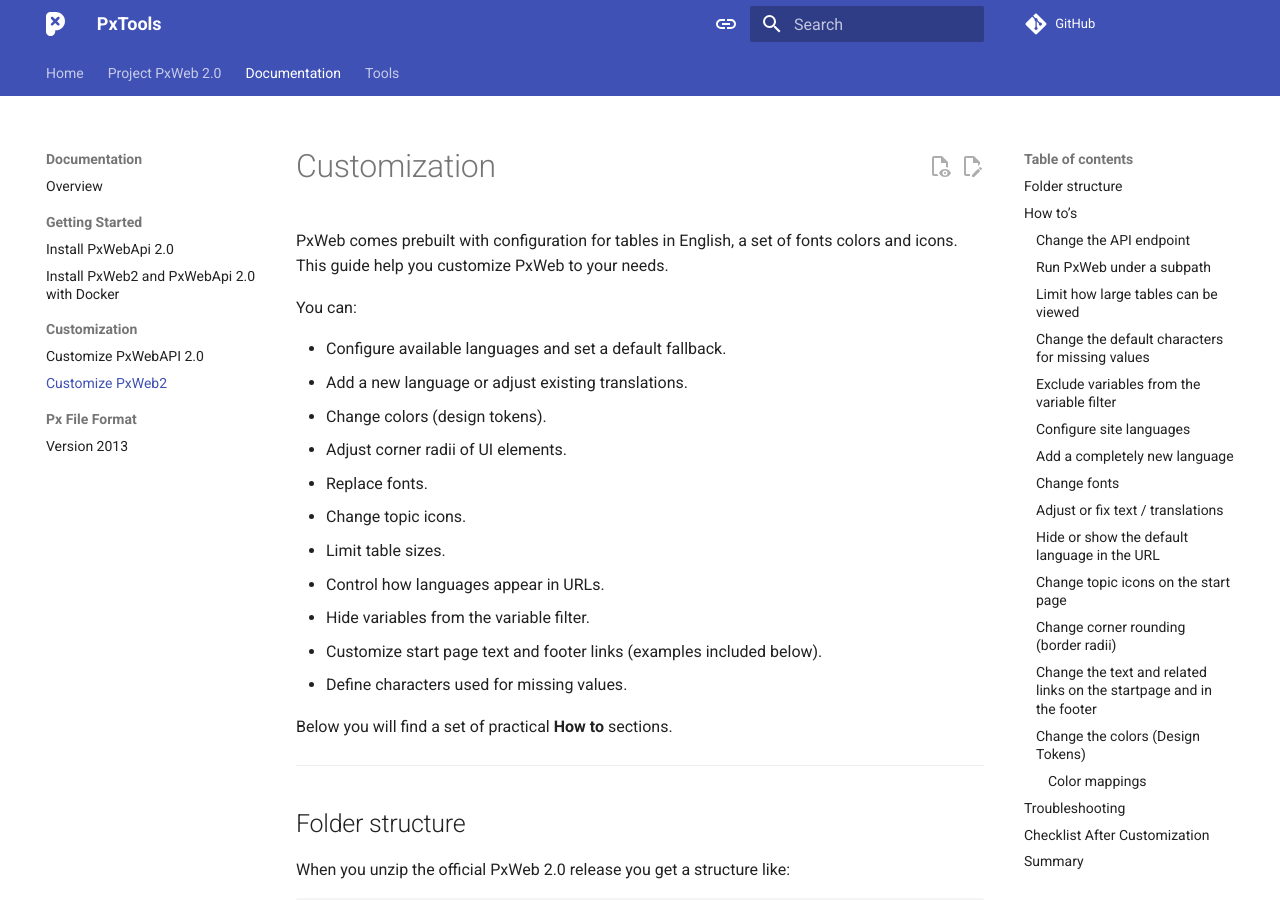
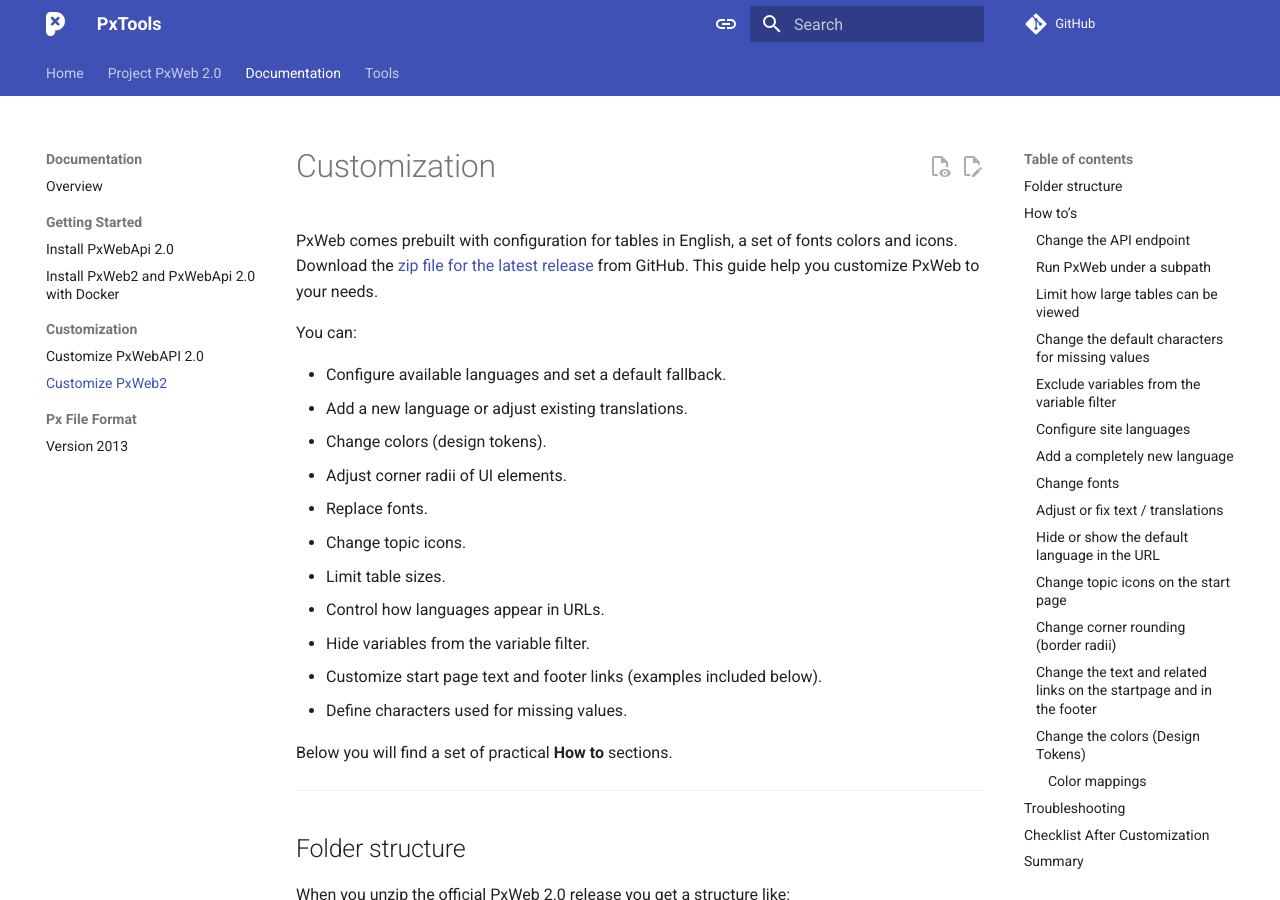
Before and after one commit to PxTools/pxtools.github.io, an MkDocs documentation site: the page built from docs/PxWeb2/documentation/customization.md, in a window 1280 px wide and 900 px high. Built offline with MkDocs 1.6.1 and Material for MkDocs 9.7.7, drawn with Linux system fonts in a browser that asks for light colours; comment, search, counter and statistics services are not loaded.

Commit message:
Update customization.md with link to latest release

```diff
--- a/docs/PxWeb2/documentation/customization.md
+++ b/docs/PxWeb2/documentation/customization.md
@@ -1,7 +1,7 @@
 # Customization
 
 PxWeb comes prebuilt with configuration for tables in English, a set of fonts
-colors and icons. This guide help you customize PxWeb to your needs.
+colors and icons. Download the [zip file for the latest release](https://github.com/pxtools/PxWeb2/releases/latest) from GitHub. This guide help you customize PxWeb to your needs.
 
 You can:
 
```
